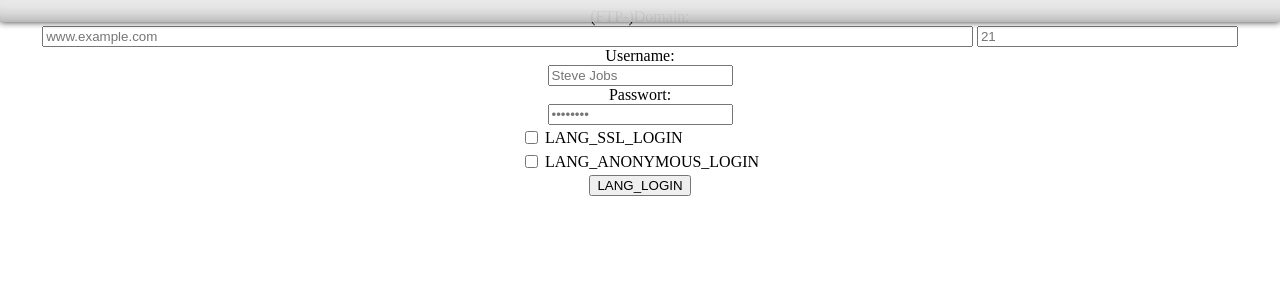
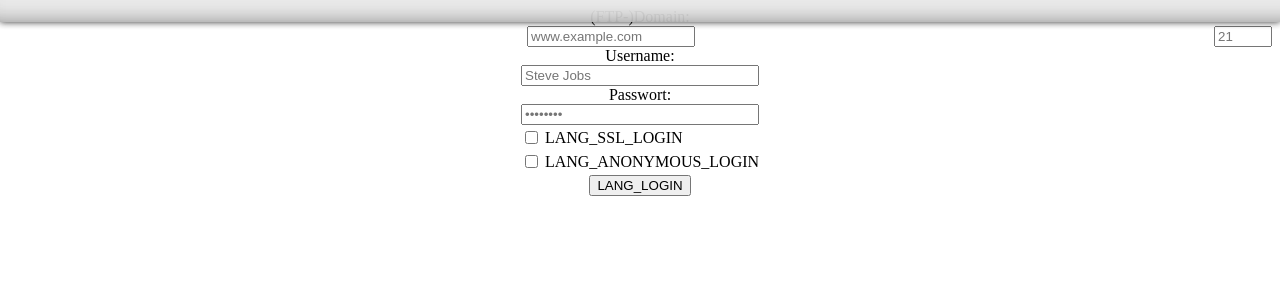
Before and after one commit to Christian-Rieck/Web-FTP, a PHP site: template templates/loginFormFtp.php in a window 1280 px wide. Shown: the top 300 px of the page. Run offline with PHP 8.4, Linux system fonts and the light colour scheme; the template is opened without the code that fills it, so the values that code supplies are empty; some libraries are stand-ins or nearby versions.

Commit message:
Improved Design of Ftp Login fields

```diff
--- a/templates/loginFormFtp.php
+++ b/templates/loginFormFtp.php
@@ -9,26 +9,28 @@
 							type="text"
 							name="domain"
 							class="text"
-							style="width: 73%"
+							style="width: 160px"
 							placeholder="www.example.com" />
 						<input
 							type="text"
 							name="port"
 							class="text"
 							maxlength="5"
-							style="min-width: 60px; width: 20%"
+							style="width: 50px; float: right"
 							placeholder="21" /><br />
 						<label>Username:</label><br />
 						<input
 							type="text"
 							name="username"
 							class="text"
+							style="width: 230px"
 							placeholder="Steve Jobs" /><br />
 						<label>Passwort:</label><br />
 						<input
 							type="password"
 							name="password"
 							class="text"
+							style="width: 230px"
 							placeholder="••••••••" />
 						<table>
 							<tr style="height: 20px">
```
